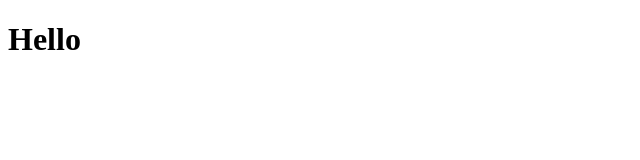
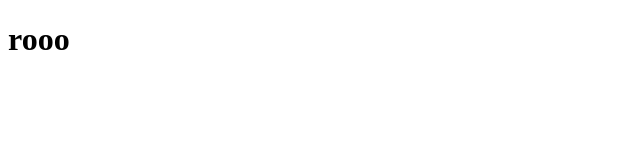
Before and after one commit to Dhaviid/BaS, a plain HTML site: page index.html in a window 1280 px wide. Shown: the full height of the page, 0-640 px from the left. Drawn offline with Linux system fonts and the light colour scheme.

Commit message:
my veriosn

```diff
--- a/index.html
+++ b/index.html
@@ -7,6 +7,6 @@
     <title>Document</title>
 </head>
 <body>
-    <h1>Hello</h1>
+    <h1>rooo</h1>
 </body>
 </html>
```
